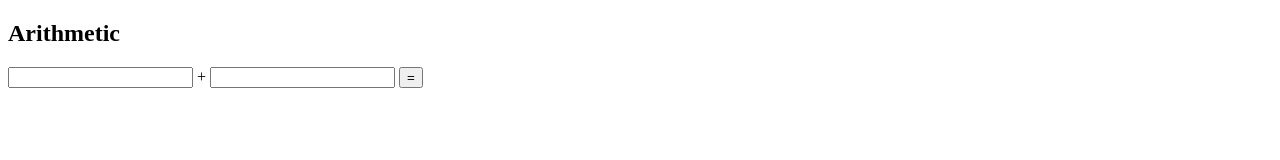
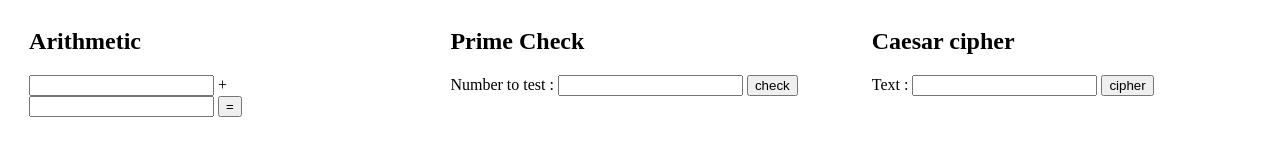
Before and after one commit to Nivedithabp/calculator, a website: page public/index.html in a window 1280 px wide. Drawn offline with Linux system fonts and the light colour scheme.

Commit message:
all 3 function

```diff
--- a/package.json
+++ b/package.json
@@ -12,6 +12,7 @@
   "license": "ISC",
   "dependencies": {
     "cors": "^2.8.5",
-    "express": "^4.18.2"
+    "express": "^4.18.2",
+    "jest": "^29.7.0"
   }
 }
--- a/public/index.html
+++ b/public/index.html
@@ -4,9 +4,19 @@
     <meta charset="UTF-8">
     <meta name="viewport" content="width=device-width, initial-scale=1.0">
     <title>Document</title>
+    <style>
+        .container {
+            display: flex;
+            justify-content: space-around;
+        }
+        .section {
+            flex-basis: 30%;
+        }
+    </style>
 </head>
 <body>
-    <section>
+    <div class="container">
+        <section class="section">
             <h2>Arithmetic</h2>
             <input id="operand1"/>
             <label>+</label>
@@ -14,6 +24,21 @@
             <button onclick="add()">=</button>
             <label id="sum"></label>
         </section>
+        <section class="section">
+            <h2>Prime Check</h2>
+            <label>Number to test :</label>
+            <input id="num"/>
+            <button onclick="primes()">check</button>
+            <label id="primes"></label>
+        </section>
+        <section class="section">
+            <h2>Caesar cipher</h2>
+            <label>Text :</label>
+            <input id="text"/>
+            <button onclick="cipher()">cipher</button>
+            <label id="cipher"></label>
+        </section>
+    </div>
     <script>
         async function add() {
             let operand1Input = document.getElementById("operand1");
@@ -24,6 +49,20 @@
             let sum = await response.json();
             document.getElementById("sum").innerText = sum;
         }
+        async function primes() {
+            let num = document.getElementById("num");
+            let n = num.value;
+            const response  = await fetch("http://localhost:8080/primes/" + n );
+            let primes = await response.json();
+            document.getElementById("primes").innerText = primes;
+        }
+        async function cipher() {
+            let text = document.getElementById("text");
+            let n = text.value;
+            const response  = await fetch("http://localhost:8000/ciphers/caesar/" + n +"/3");
+            let cipher = await response.json();
+            document.getElementById("cipher").innerText = cipher.cipher; // Access the "cipher" property
+        }
     </script>
 </body>
 </html>
--- /dev/null
+++ b/src/arithmetica.js
@@ -0,0 +1,5 @@
+function add(a, b) {
+    return a + b;
+}
+
+module.exports = { add };
```
Also changed, not shown: src/index.js (+18 -18 lines), src/test/arithmetica.test.js (added, +9 -0 lines), 1 other file. Lines whose indentation alone changed are shown as unchanged.
